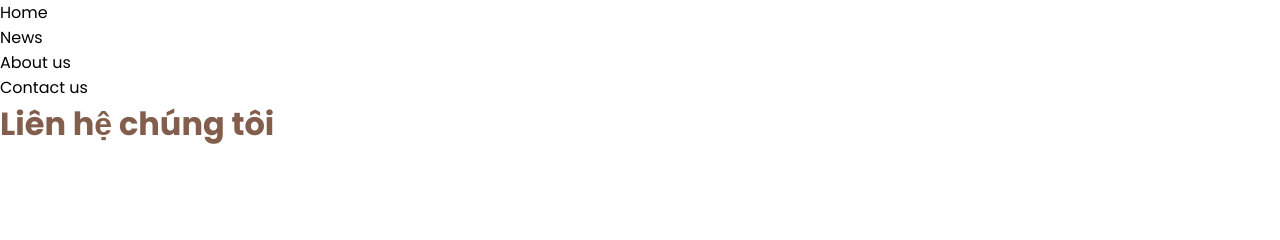
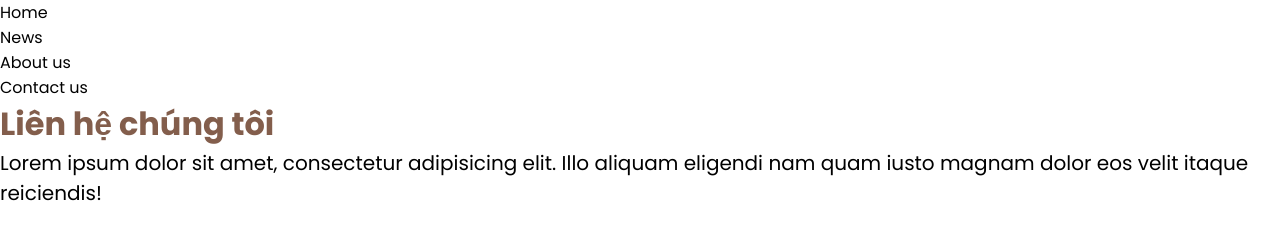
Before and after one commit to kang0408/BTL_WEB_Nhom1, a plain HTML site: page pages/ContactUs/index.html in a window 1280 px wide. Drawn offline with Linux system fonts and the light colour scheme; files whose address does not match are found by name.

Commit message:
update about-us

```diff
--- a/pages/ContactUs/index.html
+++ b/pages/ContactUs/index.html
@@ -15,6 +15,7 @@
       <li><a href="../ContactUs/index.html">Contact us</a></li>
     </ul>
     <h1>Liên hệ chúng tôi</h1>
+    <p>Lorem ipsum dolor sit amet, consectetur adipisicing elit. Illo aliquam eligendi nam quam iusto magnam dolor eos velit itaque reiciendis!</p>
     <script src="./index.js"></script>
   </body>
 </html>
--- a/pages/ContactUs/style.css
+++ b/pages/ContactUs/style.css
@@ -3,3 +3,6 @@
 h1 {
   color: var(--color-primary);
 }
+p {
+  font-size: 20px;
+}
```
